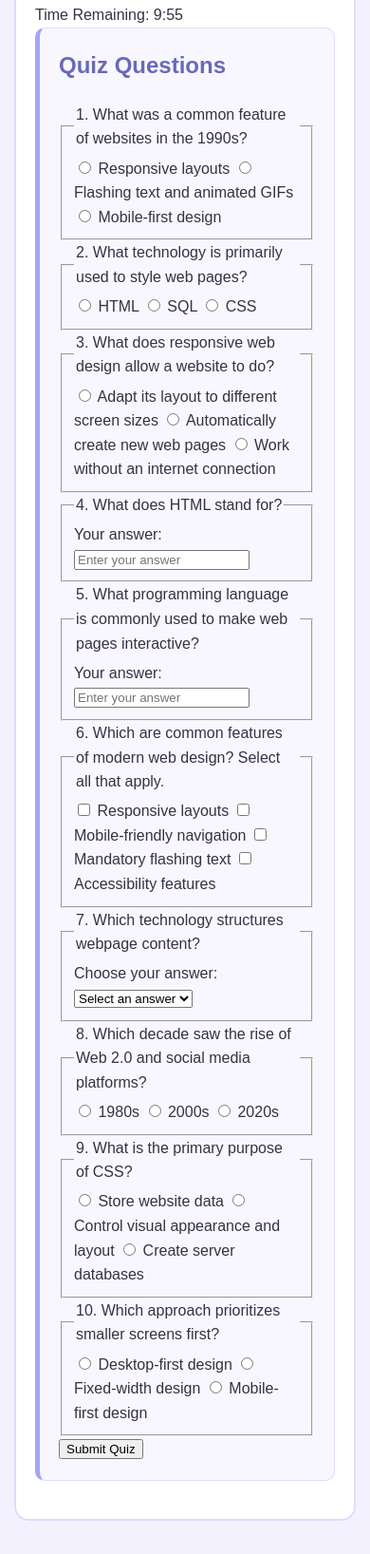
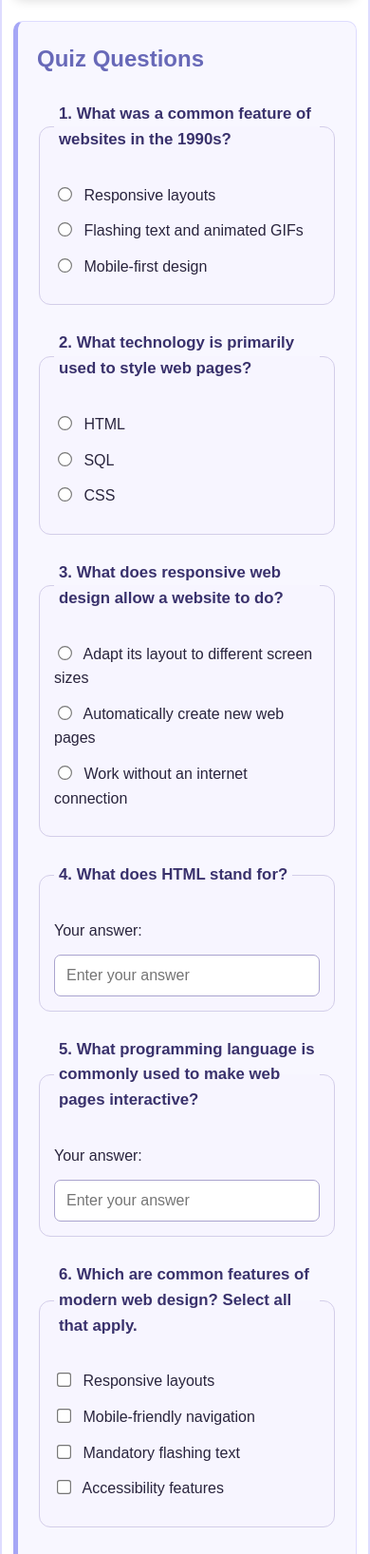
Before and after one commit to trudy-jet/web-design-evolution, a plain HTML site: page quiz.html in a window 390 px wide. Shown: the part 1032-2668 px from the top of the page at 95% size. Drawn offline with Linux system fonts and the light colour scheme.

Commit message:
Implement quiz styles in style.css
Added styles for quiz layout, timer, questions, and results.

```diff
--- a/style.css
+++ b/style.css
@@ -187,3 +187,203 @@ figcaption {
     margin-top: 10px;
     font-style: italic;
 }
+
+
+/* =========================================
+   Milestone 2 - Quiz Styles
+   ========================================= */
+
+/* Main quiz layout */
+.quiz-container {
+    max-width: 850px;
+    margin: 35px auto;
+    padding: 20px;
+}
+
+.quiz-intro {
+    text-align: center;
+    margin-bottom: 25px;
+}
+
+/* Countdown timer */
+#timer {
+    position: sticky;
+    top: 0;
+    z-index: 10;
+    background-color: #6861a8;
+    color: white;
+    text-align: center;
+    font-size: 1.4rem;
+    font-weight: bold;
+    padding: 16px;
+    margin-bottom: 25px;
+    border-radius: 10px;
+    box-shadow: 0 3px 12px rgba(0, 0, 0, 0.15);
+}
+
+/* Final-minute warning */
+#timer.timer-warning {
+    background-color: #bd354c;
+}
+
+/* Individual questions */
+#quiz-form fieldset {
+    border: 1px solid #d3cee9;
+    border-radius: 12px;
+    padding: 22px;
+    margin-bottom: 22px;
+    background-color: #f7f5ff;
+    color: #29243d;
+}
+
+/* Question titles */
+#quiz-form legend {
+    font-weight: bold;
+    font-size: 1.05rem;
+    color: #39316c;
+    padding: 5px;
+}
+
+/* Answer choices */
+#quiz-form label {
+    display: block;
+    margin: 12px 0;
+    cursor: pointer;
+    line-height: 1.6;
+}
+
+/* Radio buttons and checkboxes */
+#quiz-form input[type="radio"],
+#quiz-form input[type="checkbox"] {
+    accent-color: #6861a8;
+    margin-right: 9px;
+    transform: scale(1.15);
+}
+
+/* Text answers and dropdowns */
+#quiz-form input[type="text"],
+#quiz-form select {
+    display: block;
+    box-sizing: border-box;
+    width: 100%;
+    max-width: 500px;
+    padding: 12px;
+    margin-top: 10px;
+    border: 1px solid #aaa4cf;
+    border-radius: 7px;
+    background-color: white;
+    color: #29243d;
+    font-size: 1rem;
+}
+
+/* Keyboard accessibility */
+#quiz-form input:focus-visible,
+#quiz-form select:focus-visible,
+#submit-btn:focus-visible,
+#retake-btn:focus-visible {
+    outline: 3px solid #5149a4;
+    outline-offset: 3px;
+}
+
+/* Quiz buttons */
+#submit-btn,
+#retake-btn {
+    display: block;
+    width: min(100%, 300px);
+    margin: 25px auto;
+    padding: 15px 25px;
+    border: none;
+    border-radius: 9px;
+    background-color: #6861a8;
+    color: white;
+    font-size: 1.1rem;
+    font-weight: bold;
+    cursor: pointer;
+    transition: background-color 0.2s;
+}
+
+#submit-btn:hover,
+#retake-btn:hover {
+    background-color: #4b447f;
+}
+
+/* Results section */
+#results {
+    margin-top: 35px;
+}
+
+#results[hidden] {
+    display: none;
+}
+
+.score-summary {
+    text-align: center;
+    padding: 25px;
+    border-radius: 12px;
+    margin-bottom: 30px;
+    background-color: #f4f1ff;
+    color: #29243d;
+}
+
+/* Final percentage */
+.final-score {
+    font-size: 3.2rem;
+    font-weight: bold;
+    margin: 15px 0;
+}
+
+.pass-status {
+    font-size: 1.3rem;
+    font-weight: bold;
+}
+
+/* Passing and failing styles */
+.score-summary.passed {
+    border: 3px solid #32805c;
+}
+
+.score-summary.failed {
+    border: 3px solid #b33c4d;
+}
+
+/* Individual question feedback */
+.question-result {
+    padding: 18px;
+    margin: 15px 0;
+    border-radius: 9px;
+    color: #29243d;
+}
+
+.question-result.correct {
+    background-color: #e5f5ea;
+    border-left: 5px solid #32805c;
+}
+
+.question-result.incorrect {
+    background-color: #fce8ea;
+    border-left: 5px solid #b33c4d;
+}
+
+.question-result h3 {
+    margin-top: 0;
+}
+
+/* Small screen adjustments */
+@media (max-width: 600px) {
+    .quiz-container {
+        padding: 12px;
+        margin: 15px auto;
+    }
+
+    #quiz-form fieldset {
+        padding: 15px;
+    }
+
+    #timer {
+        font-size: 1.15rem;
+    }
+
+    .final-score {
+        font-size: 2.5rem;
+    }
+}
```
